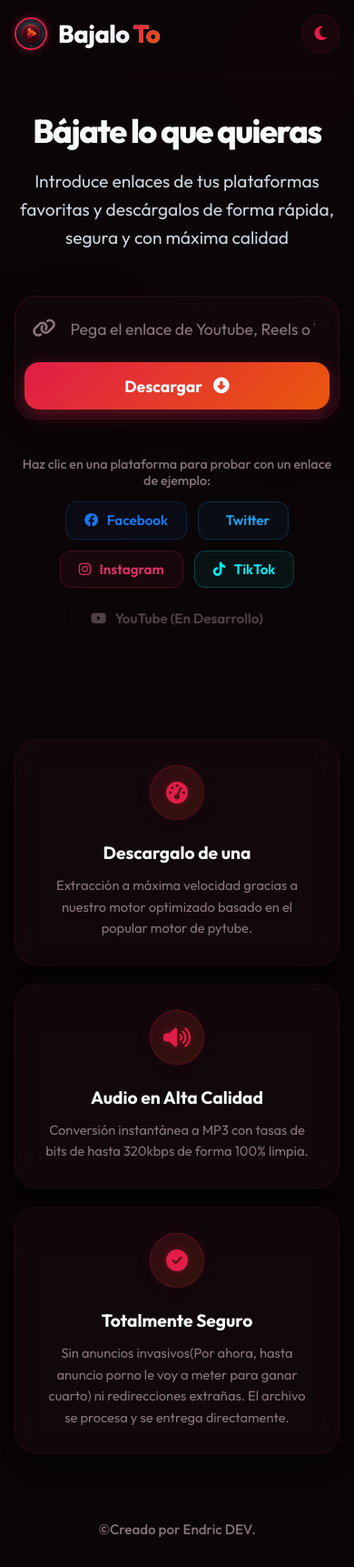
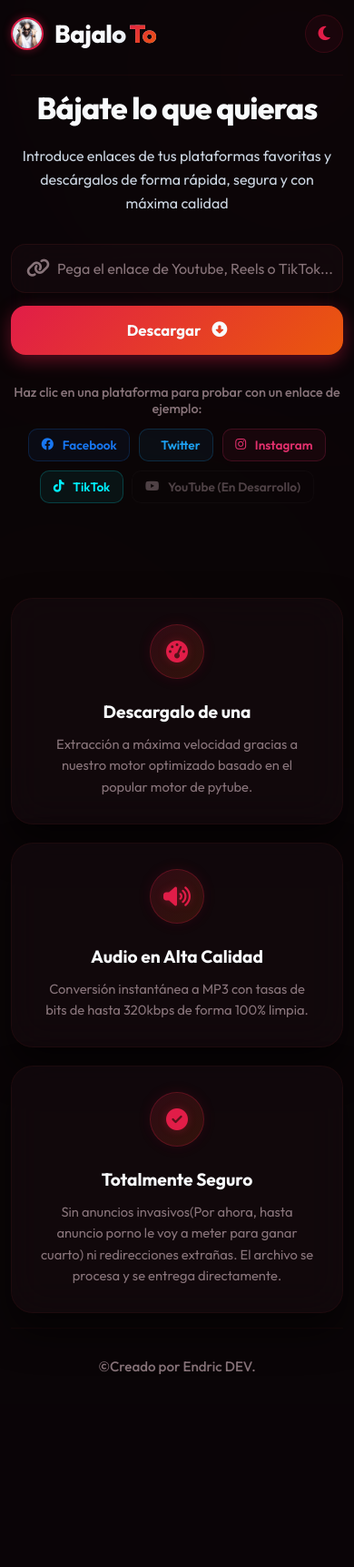
Before and after one commit to endrickxd/BajaloTodo, a Django app: page / in a window 390 px wide. Shown: the whole page at 91% size. After the commit the page ends 1510 px from the top, so only its background shows below. Run offline with Django 5.2, Linux system fonts and the light colour scheme.

Commit message:
la mama de la mama

```diff
--- a/downloader/static/downloader/css/style.css
+++ b/downloader/static/downloader/css/style.css
@@ -958,6 +958,10 @@ body {
 
 
 @media (max-width: 900px) {
+    .main-content {
+        padding: 1.5rem 0;
+    }
+
     .result-grid {
         grid-template-columns: 1fr;
         gap: 2rem;
@@ -987,7 +991,7 @@ body {
     .features-grid-section {
         grid-template-columns: 1fr;
         gap: 1.25rem;
-        margin-top: 3.5rem;
+        margin-top: 3rem;
     }
 
     .feature-card {
@@ -997,41 +1001,201 @@ body {
 
 @media (max-width: 600px) {
     .app-container {
-        padding: 1rem;
+        padding: 1rem 0.75rem;
+    }
+
+    .main-content {
+        padding: 1rem 0;
     }
 
     .hero-title {
-        font-size: 2.25rem;
+        font-size: 2.1rem;
+        letter-spacing: -0.8px;
+        line-height: 1.2;
+    }
+
+    .hero-subtitle {
+        font-size: 1rem;
+        margin-bottom: 2rem;
+        padding: 0 0.5rem;
+    }
+
+    .search-container {
+        background: transparent;
+        border: none;
+        box-shadow: none;
+        padding: 0;
     }
 
     .search-form {
         flex-direction: column;
+        gap: 0.85rem;
         align-items: stretch;
     }
 
     .input-wrapper {
-        padding-left: 0.5rem;
+        background: var(--glass-bg);
+        border: 1px solid var(--glass-border);
+        border-radius: 16px;
+        height: 54px;
+        padding-left: 1rem;
+    }
+
+    .search-form input[type="url"] {
+        padding: 0.85rem 0.5rem;
+        font-size: 1rem;
     }
 
     .btn {
         width: 100%;
+        height: 54px;
+        border-radius: 16px;
+        font-size: 1.05rem;
+    }
+
+    .platform-section {
+        margin-top: 2rem;
     }
 
     .platform-tags {
         flex-wrap: wrap;
-        gap: 0.75rem;
+        gap: 0.6rem;
+        justify-content: center;
+    }
+
+    .platform-tag {
+        font-size: 0.85rem;
+        padding: 0.5rem 0.85rem;
+        border-radius: 10px;
     }
 
     .result-card {
-        padding: 1.25rem;
+        padding: 1rem;
+        border-radius: 16px;
+    }
+
+    .thumbnail-wrapper {
+        border-radius: 12px;
+    }
+
+    .video-title {
+        font-size: 1.15rem;
     }
 
     .tabs-header {
         flex-direction: column;
+        gap: 0.5rem;
+        padding-bottom: 0.75rem;
+        margin-bottom: 1rem;
     }
 
     .tab-btn {
         width: 100%;
         justify-content: center;
+        padding: 0.5rem;
+        font-size: 0.95rem;
+        border-radius: 10px;
+    }
+
+    .options-table th {
+        padding: 0.65rem 0.4rem;
+        font-size: 0.75rem;
+    }
+
+    .options-table td {
+        padding: 0.85rem 0.4rem;
+        font-size: 0.85rem;
+    }
+
+    .btn-download.btn-sm {
+        padding: 0.45rem 0.75rem;
+        font-size: 0.8rem;
+        border-radius: 8px;
     }
 }
+
+/* Success Toast Notification Styles */
+.toast-notification {
+    position: fixed;
+    bottom: 24px;
+    right: 24px;
+    max-width: 380px;
+    width: calc(100% - 48px);
+    background: rgba(22, 11, 16, 0.9);
+    backdrop-filter: blur(20px);
+    -webkit-backdrop-filter: blur(20px);
+    border: 1px solid var(--primary);
+    border-radius: 16px;
+    padding: 16px;
+    box-shadow: 0 10px 30px rgba(0, 0, 0, 0.45), 0 0 15px rgba(var(--primary-rgb), 0.15);
+    z-index: 10000;
+    transition: transform 0.4s cubic-bezier(0.16, 1, 0.3, 1), opacity 0.4s ease;
+    opacity: 0;
+    transform: translateY(100px);
+}
+
+body.light-theme .toast-notification {
+    background: rgba(255, 255, 255, 0.92);
+    box-shadow: 0 10px 24px rgba(0, 0, 0, 0.1);
+}
+
+.toast-notification:not(.hidden) {
+    display: block;
+}
+
+.toast-notification.show {
+    opacity: 1;
+    transform: translateY(0);
+}
+
+.toast-content-wrapper {
+    display: flex;
+    align-items: center;
+    gap: 12px;
+}
+
+.toast-icon {
+    font-size: 1.8rem;
+    color: var(--success);
+}
+
+.toast-text {
+    flex-grow: 1;
+}
+
+.toast-title {
+    font-family: var(--font-primary);
+    font-weight: 700;
+    font-size: 0.95rem;
+    color: var(--text-primary);
+    margin-bottom: 2px;
+}
+
+.toast-desc {
+    font-size: 0.85rem;
+    color: var(--text-secondary);
+}
+
+.toast-close-btn {
+    background: transparent;
+    border: none;
+    color: var(--text-muted);
+    cursor: pointer;
+    font-size: 1.1rem;
+    display: flex;
+    align-items: center;
+    transition: var(--transition-smooth);
+}
+
+.toast-close-btn:hover {
+    color: var(--text-primary);
+}
+
+@media (max-width: 600px) {
+    .toast-notification {
+        bottom: 16px;
+        left: 16px;
+        right: 16px;
+        width: calc(100% - 32px);
+    }
+}
--- a/downloader/templates/downloader/index.html
+++ b/downloader/templates/downloader/index.html
@@ -28,7 +28,7 @@
 
         <header class="app-header">
             <div class="logo">
-                <img src="{% static 'downloader/images/favicon.png' %}" alt="Logo" class="logo-img">
+                <img src="{% static 'downloader/images/logo.jpg' %}" alt="Logo" class="logo-img">
                 <span class="logo-text">Bajalo <span class="logo-accent">To</span></span>
             </div>
             <button id="theme-toggle" class="theme-toggle-btn" title="Alternar Modo Claro/Oscuro">
@@ -241,6 +241,20 @@
     </div>
 
 
+    <!-- Custom Success Alert (Toast) -->
+    <div id="success-toast" class="toast-notification hidden" role="alert">
+        <div class="toast-content-wrapper">
+            <i class="fa-solid fa-circle-check toast-icon"></i>
+            <div class="toast-text">
+                <h4 class="toast-title">¡Éxito!</h4>
+                <p class="toast-desc">¡Video convertido con éxito!</p>
+            </div>
+            <button type="button" id="close-toast" class="toast-close-btn" aria-label="Cerrar">
+                <i class="fa-solid fa-xmark"></i>
+            </button>
+        </div>
+    </div>
+
     <script src="{% static 'downloader/js/main.js' %}?v=1.1"></script>
 </body>
 </html>
```
Also changed, not shown: downloader/static/downloader/js/main.js (+35 -1 lines), downloader/static/downloader/images/logo.jpg (added).
